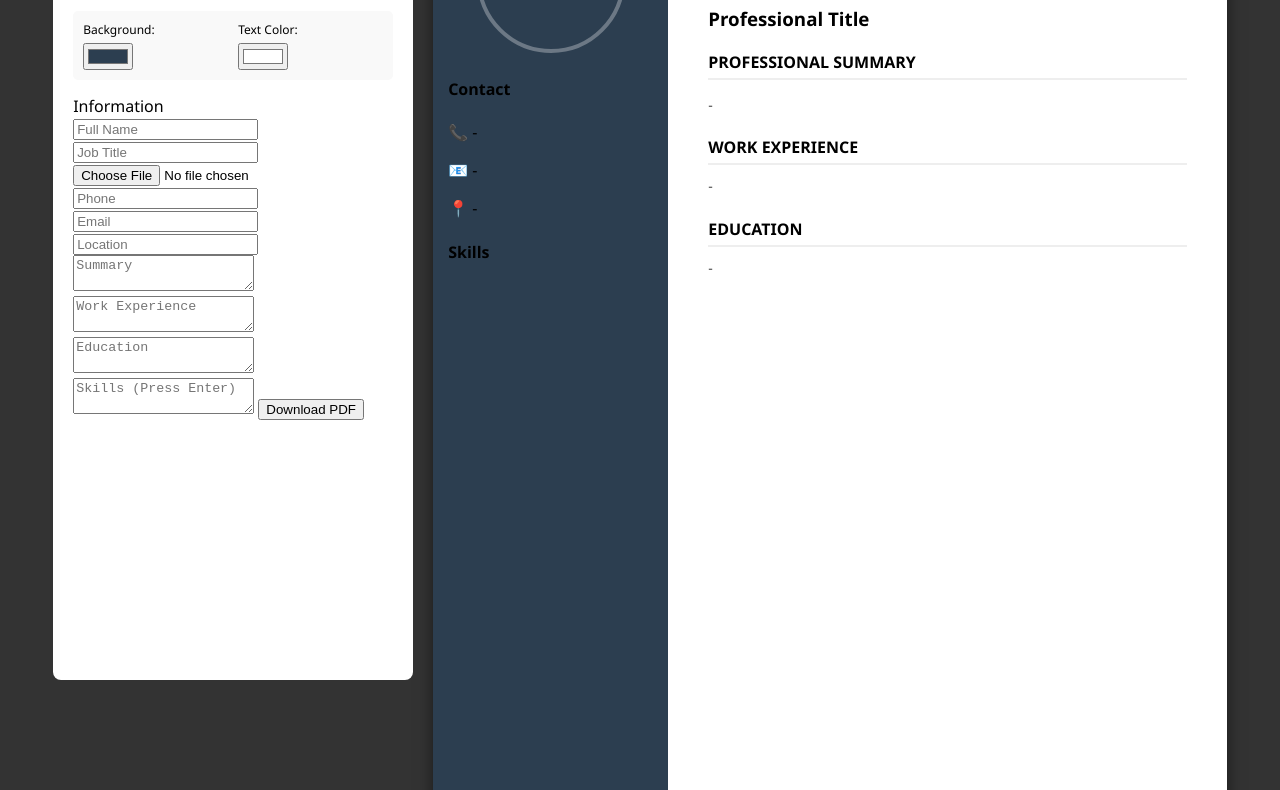
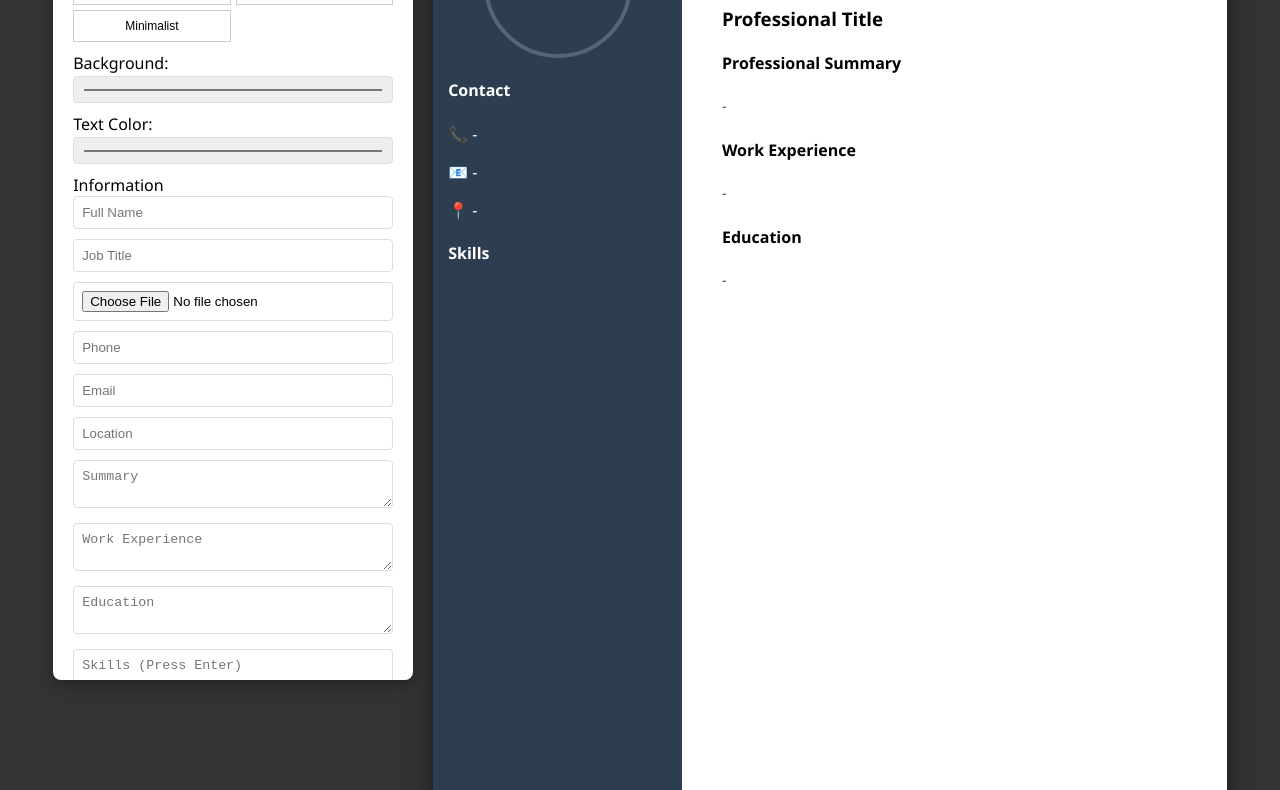
Before and after one commit to nirmaldareeju21/cv-builder, a plain HTML site: page index.html in a window 1280 px wide. Shown: the part 140-930 px from the top of the page. Drawn offline with Linux system fonts and the light colour scheme.

Commit message:
Refactor CSS for improved layout and design
Updated styles for editor, templates, and layout.

```diff
--- a/style.css
+++ b/style.css
@@ -1,35 +1,36 @@
-body { font-family: 'Segoe UI', sans-serif; background: #333; margin: 0; padding: 20px; display: flex; justify-content: center; }
-.main-wrapper { display: flex; gap: 20px; }
+body { font-family: 'Segoe UI', Tahoma, sans-serif; background: #333; margin: 0; padding: 20px; display: flex; justify-content: center; }
+.main-wrapper { display: flex; gap: 20px; align-items: flex-start; }
 
-/* Editor */
-.editor { width: 320px; background: #fff; padding: 20px; border-radius: 8px; height: 95vh; overflow-y: auto; position: sticky; top: 10px; }
-.color-controls { display: grid; grid-template-columns: 1fr 1fr; gap: 10px; margin: 15px 0; background: #f9f9f9; padding: 10px; border-radius: 5px; }
-.control-group label { font-size: 12px; display: block; margin-bottom: 5px; }
+/* Editor Styling */
+.editor { width: 320px; background: #fff; padding: 20px; border-radius: 8px; max-height: 95vh; overflow-y: auto; position: sticky; top: 10px; box-shadow: 0 4px 15px rgba(0,0,0,0.3); }
+.control-panel { background: #f0f2f5; padding: 15px; border-radius: 6px; margin-bottom: 15px; }
+.template-selector { display: grid; grid-template-columns: 1fr 1fr; gap: 5px; margin-bottom: 10px; }
+.template-selector button { padding: 8px; cursor: pointer; border: 1px solid #ccc; background: #fff; font-size: 12px; }
+.template-selector button:hover { background: #e0e0e0; }
 
-/* A4 Base */
-.a4-page { width: 210mm; height: 297mm; background: white; display: flex; box-shadow: 0 0 15px rgba(0,0,0,0.5); overflow: hidden; }
+/* Color Pickers */
+.color-box { display: flex; justify-content: space-between; align-items: center; margin-top: 10px; font-size: 13px; }
+.color-box input { width: 40px; height: 30px; cursor: pointer; padding: 0; border: none; }
 
-/* Modern Template */
-.modern .sidebar { width: 30%; background: #2c3e50; padding: 25px 15px; }
-.modern .main-content { width: 70%; padding: 40px; }
-.modern .photo-container { width: 140px; height: 140px; border-radius: 50%; border: 4px solid rgba(255,255,255,0.3); margin: 0 auto 25px; overflow: hidden; }
+/* A4 Page */
+.a4-page { width: 210mm; height: 297mm; background: white; display: flex; box-shadow: 0 0 20px rgba(0,0,0,0.5); overflow: hidden; position: relative; }
 
-/* Classic Template (Header on Top) */
-.classic { flex-direction: column; }
-.classic .sidebar { width: 100%; height: auto; display: flex; flex-direction: row; align-items: center; justify-content: space-around; padding: 20px; }
-.classic .main-content { padding: 40px; }
-.classic .photo-container { width: 110px; height: 110px; margin: 0; }
-.classic .side-header { display: none; }
+/* --- TEMPLATE: MODERN --- */
+.modern .sidebar { width: 32%; background: #2c3e50; color: white; padding: 30px 15px; transition: 0.3s; }
+.modern .main-content { width: 68%; padding: 40px; }
+.modern .photo-container { width: 140px; height: 140px; border-radius: 50%; margin: 0 auto 20px; overflow: hidden; border: 4px solid rgba(255,255,255,0.2); }
 
-/* Minimalist Template (No Sidebar background) */
+/* --- TEMPLATE: MINIMALIST --- */
 .minimalist { flex-direction: column; padding: 40px; }
-.minimalist .sidebar { background: transparent !important; color: #333 !important; width: 100%; display: flex; justify-content: space-between; border-bottom: 2px solid #333; padding: 0 0 20px 0; }
-.minimalist .photo-container { width: 100px; height: 100px; border-radius: 5px; }
-.minimalist .main-content { width: 100%; padding: 20px 0; }
+.minimalist .sidebar { width: 100%; background: transparent !important; color: #333 !important; border-bottom: 2px solid #333; display: flex; justify-content: space-between; align-items: center; padding: 0 0 20px 0; }
+.minimalist .main-content { width: 100%; padding-top: 20px; }
+.minimalist .photo-container { width: 100px; height: 100px; border-radius: 10px; margin: 0; }
 
-/* Reusable Components */
 #display-photo { width: 100%; height: 100%; object-fit: cover; }
-.section-title-bar { border-bottom: 2px solid #eee; margin: 20px 0 10px; padding-bottom: 5px; text-transform: uppercase; }
+.section-header { border-bottom: 1px solid #ddd; margin: 20px 0 10px; padding-bottom: 5px; text-transform: uppercase; letter-spacing: 1px; }
 .text-block { white-space: pre-line; font-size: 14px; line-height: 1.6; color: #444; }
 
+input, textarea { width: 100%; padding: 8px; margin-bottom: 10px; border: 1px solid #ddd; border-radius: 4px; box-sizing: border-box; }
+.btn-download { width: 100%; padding: 12px; background: #27ae60; color: white; border: none; border-radius: 4px; cursor: pointer; font-weight: bold; margin-top: 10px; }
+
 @media print { .no-print { display: none; } .a4-page { box-shadow: none; margin: 0; } }
```
